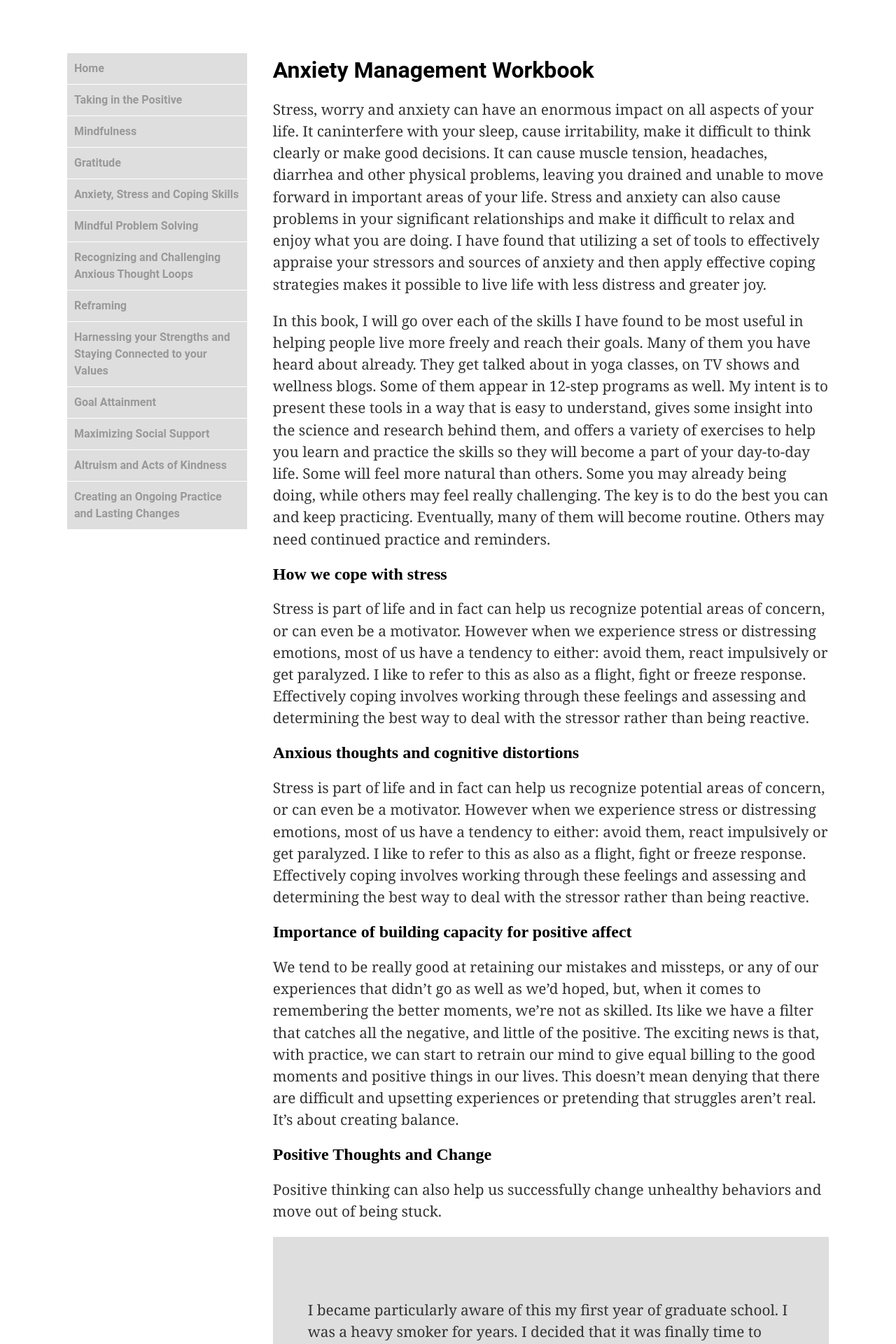
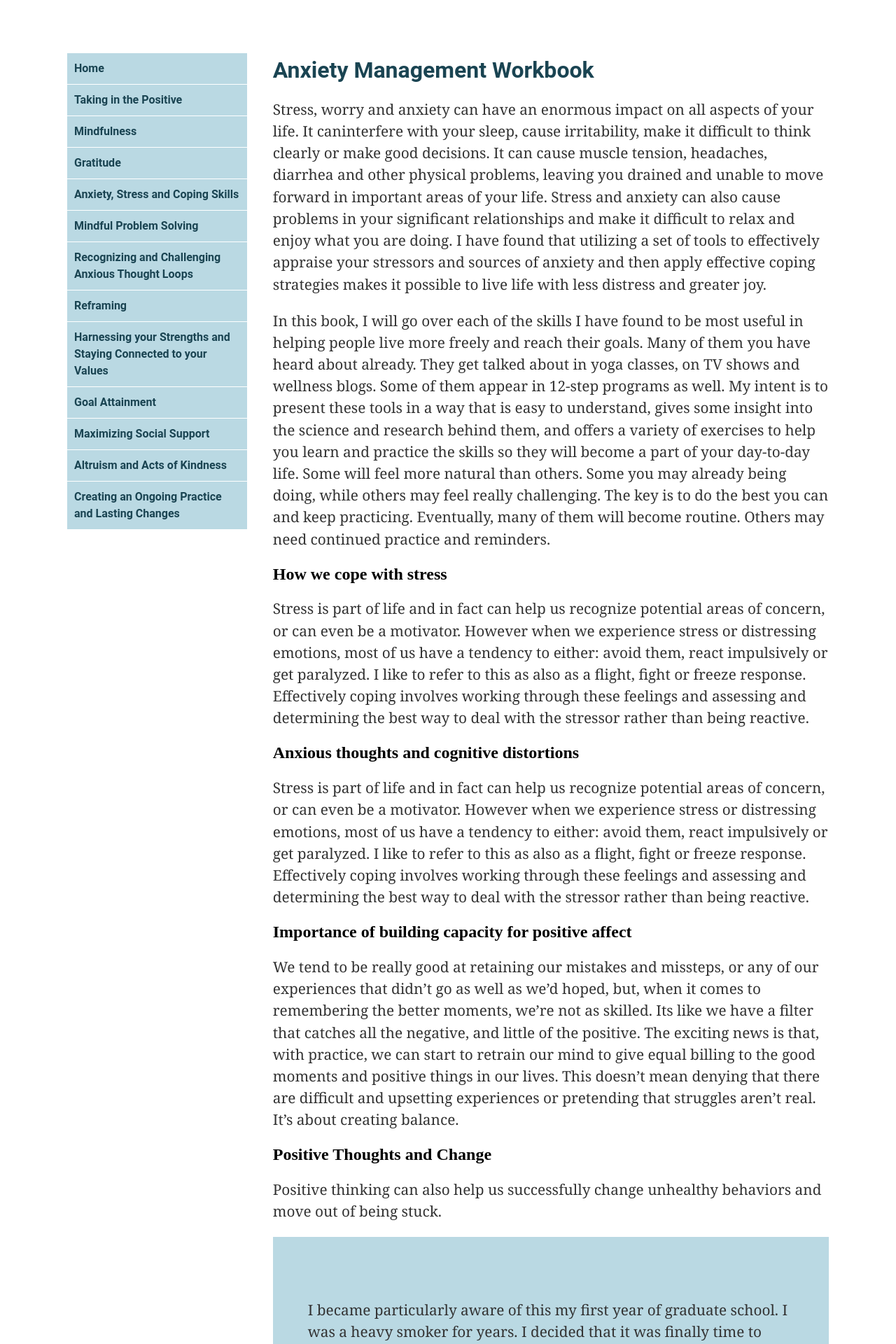
Before and after one commit to mtorres253/mtorres253.github.io, a Jekyll site: the page built from index.html, in a window 1280 px wide. Shown: the top 1920 px of the page at 70% size. Built offline with Jekyll 4.4.1, drawn with Linux system fonts in a browser that asks for light colours.

Commit message:
style updates

```diff
--- a/css/main.css
+++ b/css/main.css
@@ -28,12 +28,12 @@ nav ul li, footer ul li {
 }
 nav ul li {
     padding:10px;
-    background-color: #dedede;
+    background-color: #BAD9E3;
     margin-bottom:1px;
 }
 a {
     text-decoration: none;
-    color: #999;
+    color: #1A4452;
 }
 a:hover {
     text-decoration: underline;
@@ -41,25 +41,23 @@ a:hover {
 h1 {
     font-size: 2em;
     font-family:'Roboto', 'Arial', 'Sans-Serif';
+    color: #1A4452;
 }
 footer {
     border-top: 1px solid #d5d5d5;
     font-size: .8em;
     clear: both;
 }
-
 ul.posts {
     margin: 20px auto 40px;
     font-size: 1.5em;
 }
-
 ul.posts li {
     list-style: none;
 }
-
 .story {
     display: block;
-    background-color: #dedede;
+    background-color: #BAD9E3;
     padding: 50px;
 }
 .container {
@@ -68,7 +66,7 @@ ul.posts li {
 }
 .quote {
     display: block;
-    background-color: #dedede;
+    background-color: #BAD9E3;
     padding: 25px;
     margin: 25px;
     text-align: center;
```
